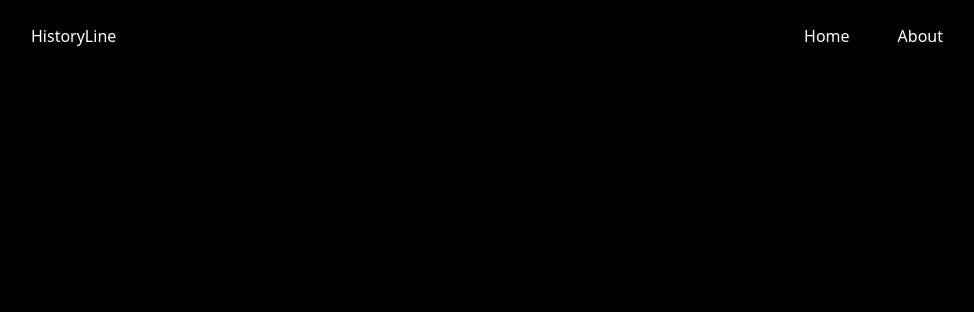
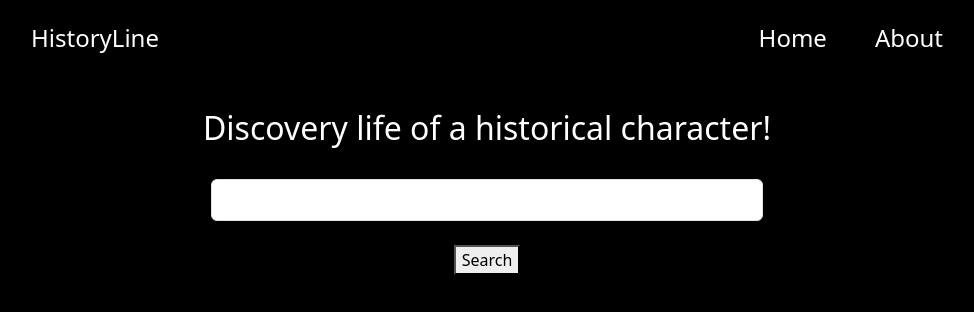
Before and after one commit to SimoneCampisi0/HistoryLine_1, a React (Vite) app: page / in a window 1280 px wide. Shown: the top 312 px of the page, without its empty margins (153-1127 px from the left). Built offline with nearby package versions, Linux system fonts and the light colour scheme.

Commit message:
Add search bar

```diff
--- a/src/App.jsx
+++ b/src/App.jsx
@@ -1,5 +1,6 @@
 import './App.css'
 import Menu from "./components/Menu.jsx";
+import Search from "./components/Search.jsx";
 
 function App() {
 
@@ -7,6 +8,7 @@ function App() {
             <div className="w-100 min-vh-100 bg-black">
                 <div className="w-75 mx-auto">
                     <Menu/>
+                    <Search/>
                 </div>
             </div>
         </>)
--- a/src/components/Menu.jsx
+++ b/src/components/Menu.jsx
@@ -2,11 +2,11 @@ function Menu() {
 
     return (
         <>
-            <div className="d-flex flex-row justify-content-between p-4 text-white">
-                <div className="">HistoryLine</div>
+            <div className="d-flex flex-row justify-content-between p-4 text-white h4">
+                <div className="" role="button">HistoryLine</div>
                 <div className="d-flex flex-row justify-content-between gap-5">
-                    <div>Home</div>
-                    <div>About</div>
+                    <div role="button">Home</div>
+                    <div role="button">About</div>
                 </div>
             </div>
         </>
--- /dev/null
+++ b/src/components/Search.jsx
@@ -0,0 +1,18 @@
+function Search() {
+    function onSearchButton () {
+        console.log("onSearchButton")
+    }
+
+    return (
+        <>
+            <div className="d-flex flex-column justify-content-center align-items-center p-4 gap-4 text-white">
+                <div className="h2">Discovery life of a historical character!</div>
+                {/*Modificare width con la lunghezza del div sopra*/}
+                <input style={{ padding: "0.50rem", width: 552 }} className="border rounded" type="text" />
+                <button onClick={onSearchButton}>Search</button>
+            </div>
+        </>
+    )
+}
+
+export default Search;
```
Also changed, not shown: src/components/Footer.jsx (added).
